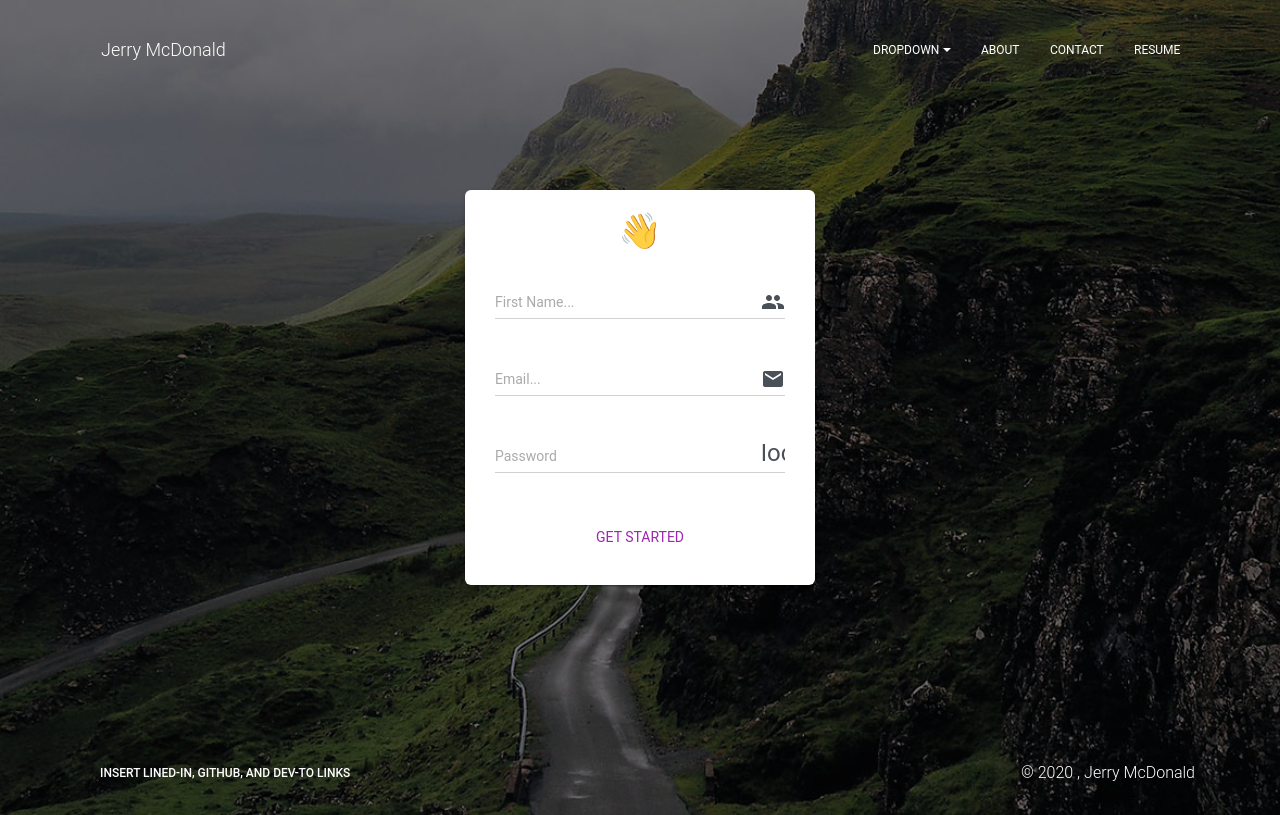
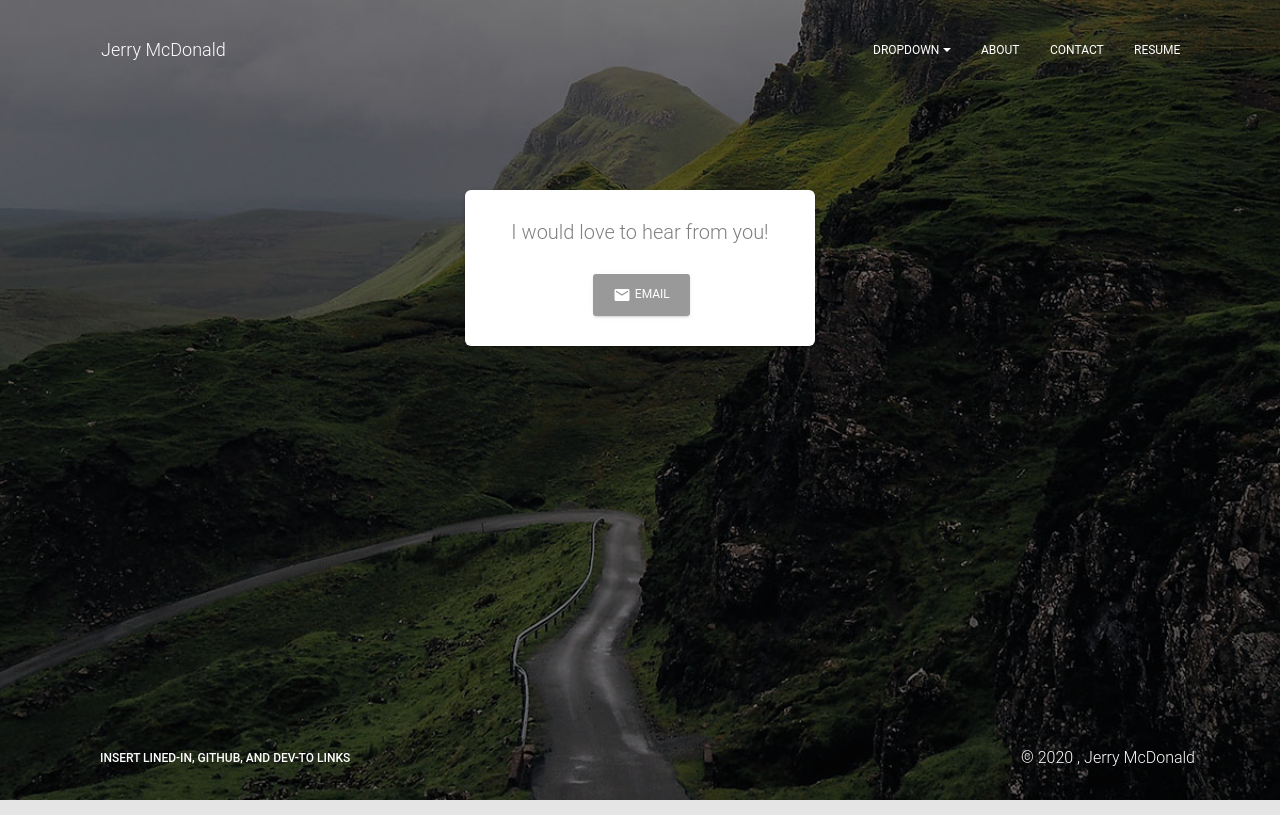
Before and after one commit to JerryMcDonald/PortfolioWebsite, a React (Create React App) app in the folder my-app/: page /contact-page in a window 1280 px wide. Built offline with nearby package versions, Linux system fonts and the light colour scheme.

Commit message:
updated contact page

```diff
--- a/my-app/src/views/ContactPage/ContactPage.js
+++ b/my-app/src/views/ContactPage/ContactPage.js
@@ -1,11 +1,12 @@
 import React from "react";
 // @material-ui/core components
 import { makeStyles } from "@material-ui/core/styles";
-import InputAdornment from "@material-ui/core/InputAdornment";
-import Icon from "@material-ui/core/Icon";
+// import InputAdornment from "@material-ui/core/InputAdornment";
+// import Icon from "@material-ui/core/Icon";
 // @material-ui/icons
 import Email from "@material-ui/icons/Email";
-import People from "@material-ui/icons/People";
+// import People from "@material-ui/icons/People";
+
 // core components
 import Header from "../../components/Header/Header.js";
 import HeaderLinks from "../../components/Header/HeaderLinks.js";
@@ -14,21 +15,21 @@ import GridContainer from "../../components/Grid/GridContainer.js";
 import GridItem from "../../components/Grid/GridItem.js";
 import Button from "../../components/CustomButtons/Button.js";
 import Card from "../../components/Card/Card.js";
-import CardBody from "../../components/Card/CardBody.js";
-import CardHeader from "../../components/Card/CardHeader.js";
-import CardFooter from "../../components/Card/CardFooter.js";
-import CustomInput from "../../components/CustomInput/CustomInput.js";
+// import CardBody from "../../components/Card/CardBody.js";
+// import CardHeader from "../../components/Card/CardHeader.js";
+// import CardFooter from "../../components/Card/CardFooter.js";
+// import CustomInput from "../../components/CustomInput/CustomInput.js";
 
 import styles from "../../assets/jss/material-kit-react/views/loginPage.js";
 
 import image from "../../assets/img/bg3.jpg";
 
-
 const useStyles = makeStyles(styles);
 
 export default function ContactPage(props) {
   const [cardAnimaton, setCardAnimation] = React.useState("cardHidden");
-  setTimeout(function() {
+  const [classicModal, setClassicModal] = React.useState(false);
+  setTimeout(function () {
     setCardAnimation("");
   }, 700);
   const classes = useStyles();
@@ -47,7 +48,7 @@ export default function ContactPage(props) {
         style={{
           backgroundImage: "url(" + image + ")",
           backgroundSize: "cover",
-          backgroundPosition: "top center"
+          backgroundPosition: "top center",
         }}
       >
         <div className={classes.container}>
@@ -55,94 +56,32 @@ export default function ContactPage(props) {
             <GridItem xs={12} sm={12} md={4}>
               <Card className={classes[cardAnimaton]}>
                 <form className={classes.form}>
-                  {/* <CardHeader color="primary" className={classes.cardHeader}>
-                    <h4>Login</h4>
-                    <div className={classes.socialLine}>
+                  <p
+                    style={{ fontSize: 20, color: "gray" }}
+                    className={classes.divider}
+                  >
+                    I would love to hear from you!
+                  </p>
+                  <GridContainer justify="center">
+                    <GridItem
+                      style={{ paddingBottom: 30 }}
+                      xs={12}
+                      sm={12}
+                      md={6}
+                      lg={4}
+                    >
                       <Button
-                        justIcon
-                        href="#pablo"
-                        target="_blank"
-                        color="transparent"
-                        onClick={e => e.preventDefault()}
+                        color="gray"
+                        href="mailto:jmcdonald.dad.dev@gmail.com"
+                        className={classes.divider}
+                        block
+                        onClick={() => setClassicModal(true)}
                       >
-                        <i className={"fab fa-twitter"} />
+                        <Email className={classes.icon} />
+                        Email
                       </Button>
-                      <Button
-                        justIcon
-                        href="#pablo"
-                        target="_blank"
-                        color="transparent"
-                        onClick={e => e.preventDefault()}
-                      >
-                        <i className={"fab fa-facebook"} />
-                      </Button>
-                      <Button
-                        justIcon
-                        href="#pablo"
-                        target="_blank"
-                        color="transparent"
-                        onClick={e => e.preventDefault()}
-                      >
-                        <i className={"fab fa-google-plus-g"} />
-                      </Button>
-                    </div>
-                  </CardHeader> */}
-                  <p style={{ fontSize: 35 }} className={classes.divider}><span role="img" aria-label="sheep">👋</span> </p>
-                  <CardBody>
-                    <CustomInput
-                      labelText="First Name..."
-                      id="first"
-                      formControlProps={{
-                        fullWidth: true
-                      }}
-                      inputProps={{
-                        type: "text",
-                        endAdornment: (
-                          <InputAdornment position="end">
-                            <People className={classes.inputIconsColor} />
-                          </InputAdornment>
-                        )
-                      }}
-                    />
-                    <CustomInput
-                      labelText="Email..."
-                      id="email"
-                      formControlProps={{
-                        fullWidth: true
-                      }}
-                      inputProps={{
-                        type: "email",
-                        endAdornment: (
-                          <InputAdornment position="end">
-                            <Email className={classes.inputIconsColor} />
-                          </InputAdornment>
-                        )
-                      }}
-                    />
-                    <CustomInput
-                      labelText="Password"
-                      id="pass"
-                      formControlProps={{
-                        fullWidth: true
-                      }}
-                      inputProps={{
-                        type: "password",
-                        endAdornment: (
-                          <InputAdornment position="end">
-                            <Icon className={classes.inputIconsColor}>
-                              lock_outline
-                            </Icon>
-                          </InputAdornment>
-                        ),
-                        autoComplete: "off"
-                      }}
-                    />
-                  </CardBody>
-                  <CardFooter className={classes.cardFooter}>
-                    <Button simple color="primary" size="lg">
-                      Get started
-                    </Button>
-                  </CardFooter>
+                    </GridItem>
+                  </GridContainer>
                 </form>
               </Card>
             </GridItem>
```
